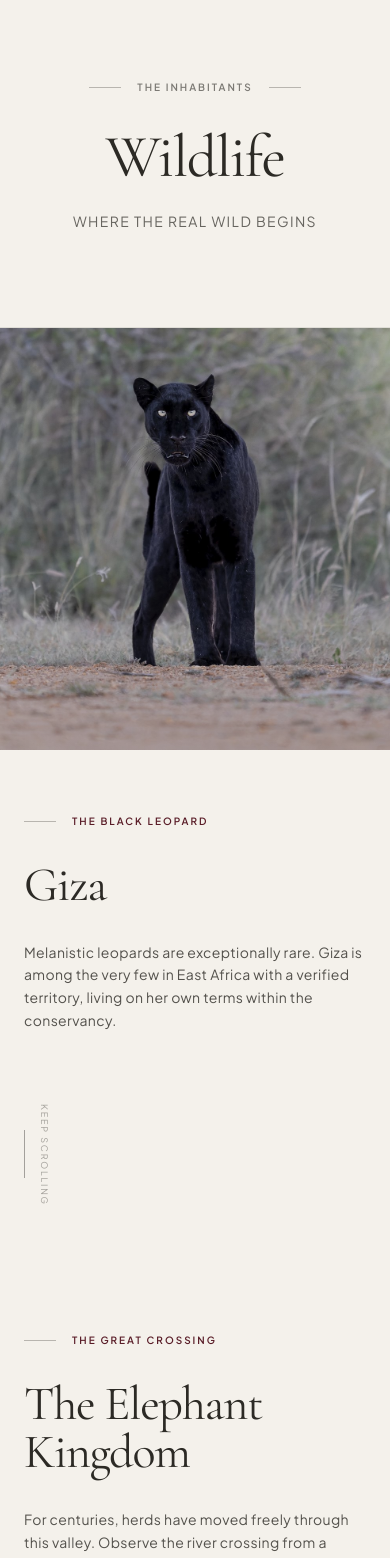
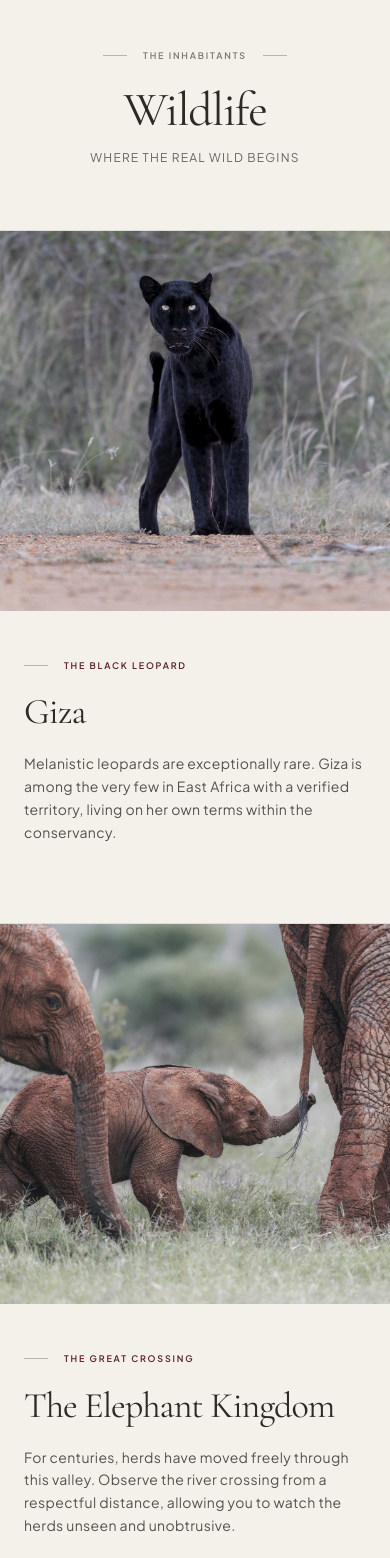
Before and after one commit to EphrahimLaanyu/ewaso, a Next.js app: page / in a window 390 px wide. Shown: the part 2140-3698 px from the top of the page. Built offline with nearby package versions, Linux system fonts and the light colour scheme.

Commit message:
Added header

```diff
--- a/src/components/sections/Peep.tsx
+++ b/src/components/sections/Peep.tsx
@@ -44,50 +44,100 @@ export default function WildlifeTeaser() {
       }
     );
 
-    textRefs.current.forEach((ref) => {
+    const currentRefs = textRefs.current;
+    currentRefs.forEach((ref) => {
       if (ref) observer.observe(ref);
     });
 
     return () => {
-      textRefs.current.forEach((ref) => {
+      currentRefs.forEach((ref) => {
         if (ref) observer.unobserve(ref);
       });
     };
   }, []);
 
   return (
-    <section className="w-full bg-[#F4F1EB] text-[#2C2A25] selection:bg-[#591C27] selection:text-white">
+    <section className="w-full bg-[#F4F1EB] text-[#2C2A25] selection:bg-[#591C27] selection:text-white border-t border-[#2C2A25]/10">
 
       {/*
         CHAPTER HEADER
-        A massive, breathable typography section to announce the content.
+        Padding heavily reduced for mobile screens (py-12).
       */}
-      <div className="w-full px-6 py-24 md:py-32 lg:py-40 flex flex-col items-center text-center">
-        <div className="flex items-center gap-4 mb-8">
-          <span className="w-8 h-[1px] bg-[#2C2A25]/30"></span>
-          <span className="text-[10px] tracking-[0.2em] uppercase font-semibold text-[#2C2A25]/60">
+      <div className="w-full px-6 py-16 md:py-20 lg:py-24 flex flex-col items-center text-center">
+        <div className="flex items-center gap-4 mb-6 md:mb-8">
+          <span className="w-6 md:w-8 h-[1px] bg-[#2C2A25]/30"></span>
+          <span className="text-[9px] md:text-[10px] tracking-[0.2em] uppercase font-semibold text-[#2C2A25]/60">
             The Inhabitants
           </span>
-          <span className="w-8 h-[1px] bg-[#2C2A25]/30"></span>
+          <span className="w-6 md:w-8 h-[1px] bg-[#2C2A25]/30"></span>
         </div>
 
-        <h1 className="font-serif text-6xl md:text-8xl lg:text-[9rem] leading-none tracking-tight mb-6">
+        <h1 className="font-serif text-5xl md:text-7xl lg:text-[8rem] leading-none tracking-tight mb-4 md:mb-6">
           Wildlife
         </h1>
 
-        <p className="font-sans text-sm md:text-base tracking-[0.1em] uppercase opacity-70">
+        <p className="font-sans text-xs md:text-sm tracking-[0.1em] uppercase opacity-70">
           Where the real wild begins
         </p>
       </div>
 
+      <div className="w-full">
+
         {/*
-        THE STICKY INTERACTION
-        Wrapped in a relative container so it flows naturally under the header.
+          --- MOBILE & TABLET LAYOUT (< 1024px) ---
+          A clean, stacked editorial card layout to prevent scrolling friction.
         */}
-      <div className="relative flex flex-col lg:flex-row border-t border-[#2C2A25]/10">
+        <div className="flex flex-col lg:hidden w-full">
+          {wildlifeData.map((item, index) => (
+            <div key={index} className="w-full flex flex-col border-t border-[#2C2A25]/10">
+              {/* Image Block */}
+              <div className="w-full h-[45vh] bg-[#EAE7E0] overflow-hidden">
+                <img
+                  src={item.image}
+                  alt={item.title}
+                  className="w-full h-full object-cover"
+                />
+              </div>
+
+              {/* Text Block */}
+              <div className="w-full px-6 py-12 md:py-16 flex flex-col justify-center bg-[#F4F1EB]">
+                <div className="flex items-center gap-4 mb-5">
+                  <span className="w-6 h-[1px] bg-[#2C2A25]/30"></span>
+                  <span className="text-[9px] tracking-[0.2em] uppercase font-semibold text-[#591C27]">
+                    {item.subtitle}
+                  </span>
+                </div>
+
+                <h2 className="font-serif text-4xl md:text-5xl tracking-tight mb-5">
+                  {item.title}
+                </h2>
+
+                <p className="font-sans text-sm md:text-base leading-relaxed tracking-wide opacity-80 mb-8 max-w-md">
+                  {item.description}
+                </p>
+
+                {index === wildlifeData.length - 1 && (
+                  <a
+                    href="#wildlife-details"
+                    className="group flex items-center gap-4 text-[10px] md:text-xs tracking-[0.15em] uppercase font-bold hover:text-[#591C27] transition-colors duration-300 w-max mt-2"
+                  >
+                    Read The Full Protocol
+                    <span className="block w-6 h-[1px] bg-current group-hover:w-10 group-hover:bg-[#591C27] transition-all duration-500 ease-out"></span>
+                  </a>
+                )}
+              </div>
+            </div>
+          ))}
+        </div>
+
+        {/*
+          --- DESKTOP LAYOUT (>= 1024px) ---
+          The premium sticky-scroll interaction.
+        */}
+        <div className="hidden lg:flex relative w-full flex-row border-t border-[#2C2A25]/10">
 
           {/* LEFT COLUMN: The Sticky Image Viewport */}
-        <div className="w-full lg:w-1/2 h-[50vh] lg:h-screen sticky top-0 overflow-hidden bg-[#EAE7E0]">
+          <div className="w-1/2 h-screen sticky top-0 overflow-hidden bg-[#EAE7E0]">
             {wildlifeData.map((item, index) => (
               <img
                 key={index}
@@ -104,7 +154,7 @@ export default function WildlifeTeaser() {
           </div>
 
           {/* RIGHT COLUMN: The Scrolling Text Blocks */}
-        <div className="w-full lg:w-1/2 flex flex-col px-6 md:px-16 lg:px-24">
+          <div className="w-1/2 flex flex-col px-16 xl:px-24">
             {wildlifeData.map((item, index) => (
               <div
                 key={index}
@@ -112,7 +162,7 @@ export default function WildlifeTeaser() {
                   textRefs.current[index] = el;
                 }}
                 data-index={index}
-              className="w-full min-h-[60vh] lg:min-h-screen flex flex-col justify-center py-16"
+                className="w-full min-h-screen flex flex-col justify-center py-16"
               >
                 <div className="flex items-center gap-4 mb-8">
                   <span className="w-8 h-[1px] bg-[#2C2A25]/30"></span>
@@ -121,19 +171,19 @@ export default function WildlifeTeaser() {
                   </span>
                 </div>
 
-              <h2 className="font-serif text-5xl md:text-6xl lg:text-7xl tracking-tight mb-8">
+                <h2 className="font-serif text-5xl xl:text-6xl tracking-tight mb-8">
                   {item.title}
                 </h2>
 
-              <p className="font-sans text-sm md:text-base leading-relaxed tracking-wide opacity-80 max-w-md mb-10">
+                <p className="font-sans text-sm xl:text-base leading-relaxed tracking-wide opacity-80 max-w-md mb-12">
                   {item.description}
                 </p>
 
                 {index < wildlifeData.length - 1 && (
-                <div className="mt-8 flex items-center gap-3 opacity-40">
+                  <div className="flex items-center gap-3 opacity-30 mt-4">
                     <div className="w-[1px] h-12 bg-current"></div>
                     <span className="text-[9px] uppercase tracking-[0.2em]" style={{ writingMode: 'vertical-rl' }}>
-                    Keep Scrolling
+                      Scroll
                     </span>
                   </div>
                 )}
@@ -141,7 +191,7 @@ export default function WildlifeTeaser() {
                 {index === wildlifeData.length - 1 && (
                   <a
                     href="#wildlife-details"
-                  className="group flex items-center gap-4 text-xs tracking-[0.15em] uppercase font-medium hover:text-[#591C27] transition-colors duration-300 w-max"
+                    className="group flex items-center gap-4 text-[10px] xl:text-xs tracking-[0.15em] uppercase font-bold hover:text-[#591C27] transition-colors duration-300 w-max mt-4"
                   >
                     Read The Full Protocol
                     <span className="block w-6 h-[1px] bg-current group-hover:w-12 group-hover:bg-[#591C27] transition-all duration-500 ease-out"></span>
@@ -152,6 +202,8 @@ export default function WildlifeTeaser() {
           </div>
 
         </div>
+
+      </div>
     </section>
   );
 }
```
Lines whose indentation alone changed are shown as unchanged.
